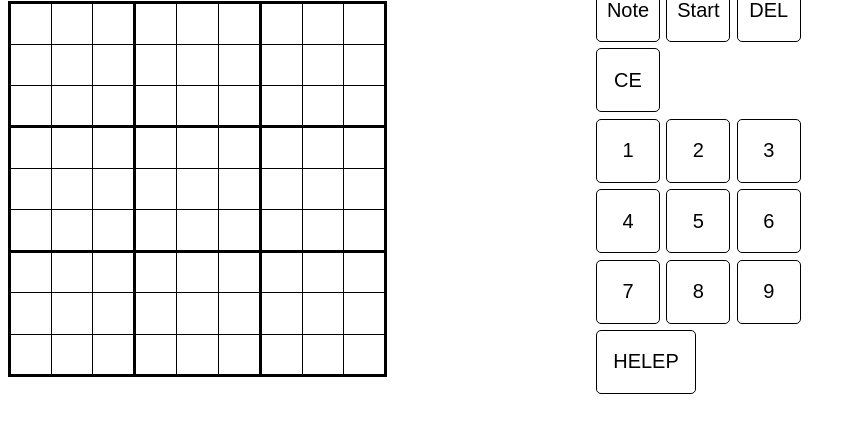
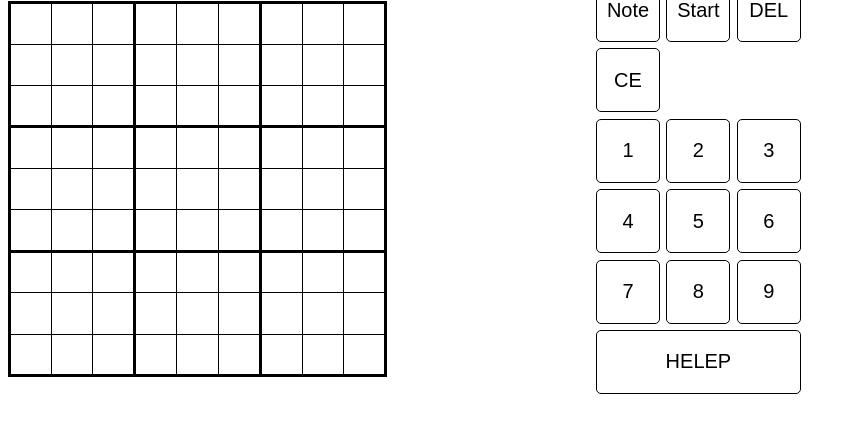
Before and after one commit to Ruben-Hartenstein/sudoku, a Flask app: page / in a window 1280 px wide. Shown: the part 30-463 px from the top of the page, without its empty margins (0-856 px from the left). Run offline with Flask 2, Linux system fonts and the light colour scheme; some libraries are stand-ins or nearby versions.

Commit message:
Fixed Helep Button

```diff
--- a/src/static/style.css
+++ b/src/static/style.css
@@ -112,7 +112,9 @@ table.candidates {
 }
 
 #help button{
-    width: 8vw;
+    width: 16vw;
+    min-width: 110px;
+    max-width: 330px;
 }
 
 #keyboard button:active {
```
